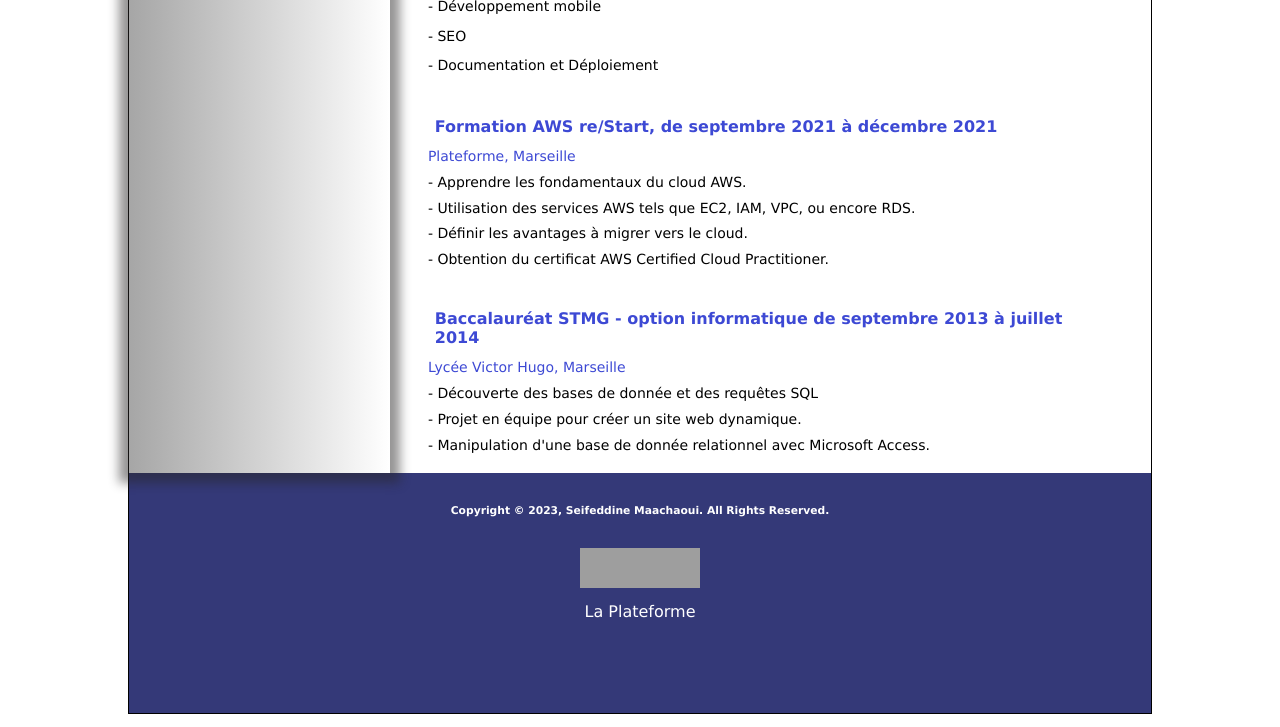
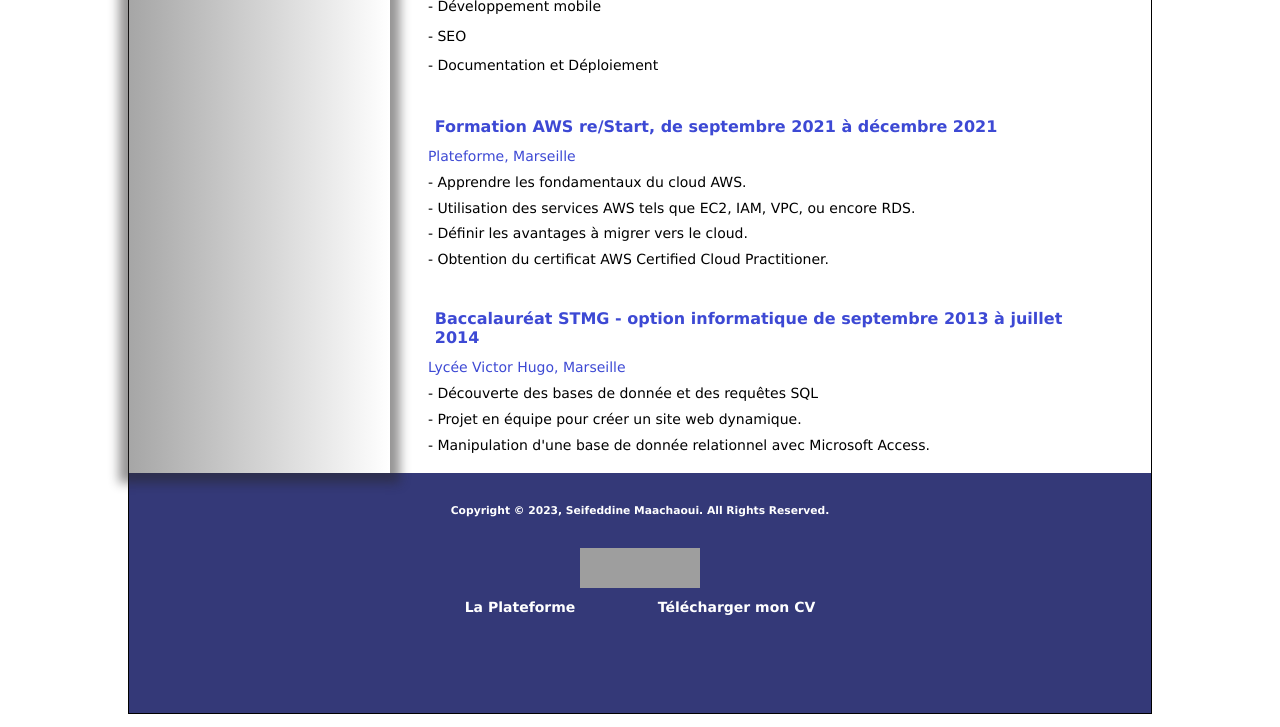
Before and after one commit to seif-maachaoui/Plesk, a plain HTML site: page index.html in a window 1280 px wide. Shown: the part 1426-2153 px from the top of the page. Drawn offline with Linux system fonts and the light colour scheme; grey boxes are pictures that could not be loaded.

Commit message:
Ajout d'un dossier documents qui contient mon cv réalisé sur canva, puis je rajoute un lien dans mon footer qui permet de télécharger mon cv issue de canva.

```diff
--- a/cv-seifeddine-maachaoui.css
+++ b/cv-seifeddine-maachaoui.css
@@ -183,7 +183,7 @@ footer h6 {
     display: flex;
     flex-direction: column;
     align-items: center;
-    width: 20%;
+    width: 70%;
 }
 
 
@@ -200,7 +200,7 @@ footer h6 {
 .container_links ul li a{
     color: white;
     text-decoration: none;
-    margin: 2% auto;
+    margin: 1% auto;
 }
 
 .container_links ul li a img{
@@ -209,6 +209,29 @@ footer h6 {
 }
 
 .plesk{
-    margin: 5%;
+    margin: 1%;
+    width: 50%;
 
 }
+
+.plesk ul {
+    list-style: none;
+    display: flex;
+    justify-content: space-between;
+
+}
+
+.plesk ul li{
+    display: inline-block;
+    padding: 0 1%;
+}
+
+.plesk ul li a {
+    text-decoration: none;
+    font-size: 14px;
+    font-weight: 700;
+}
+
+.plesk ul li a:hover{
+    color: orange ;
+}
--- a/index.html
+++ b/index.html
@@ -188,6 +188,7 @@
                     <div class="plesk">
                         <ul>
                             <li><a href="./site-la-plateforme/accueil.html">La Plateforme</a></li>
+                            <li><a href="./documents/CV_Développeur_Web_Alternance_Seifeddine_Maachaoui.pdf" download="CV_Développeur_Web_Alternance_Seifeddine_Maachaoui.pdf">Télécharger mon CV</a></li>
                         </ul>
                     </div>
                 </div>
```
Also changed, not shown: 1 other file.
